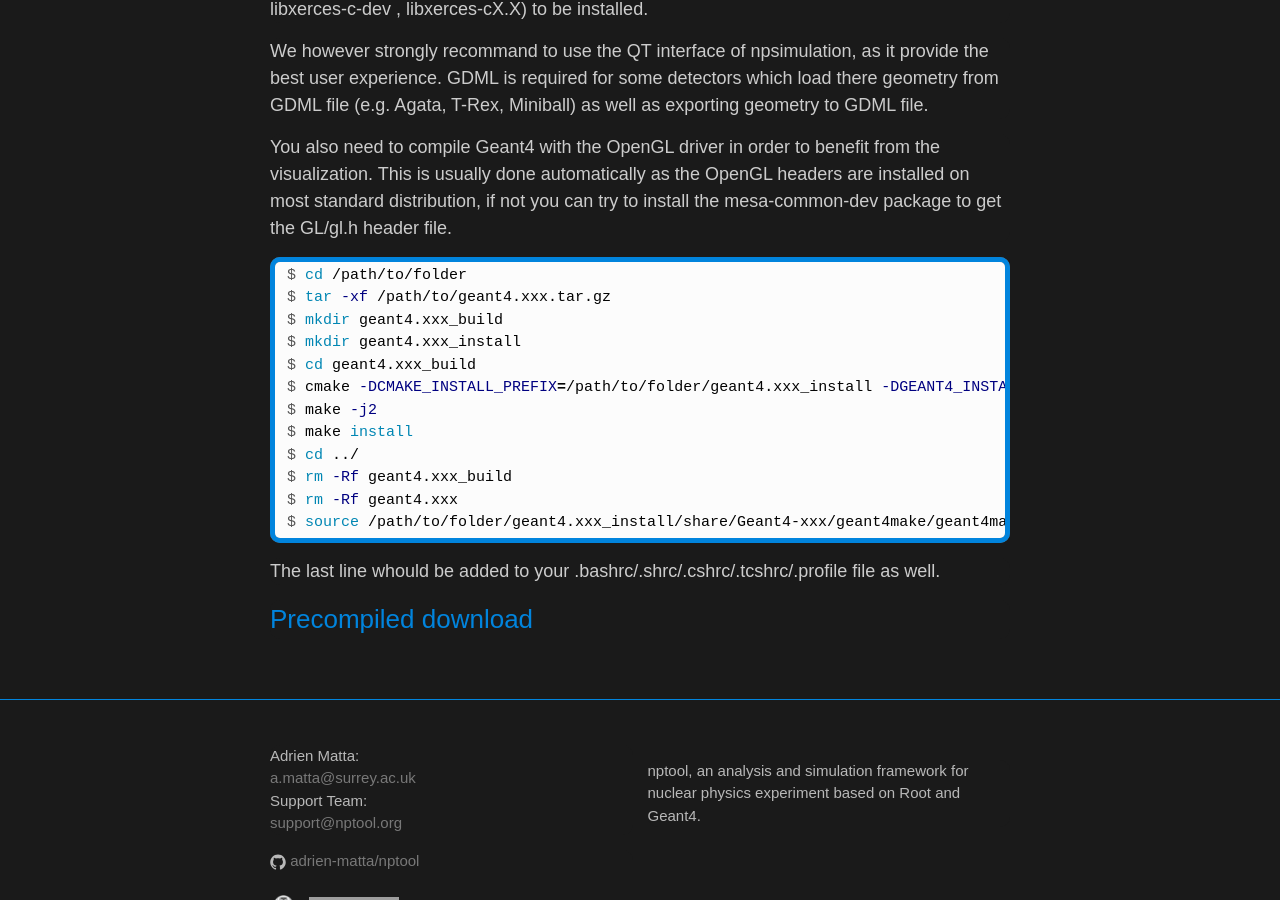
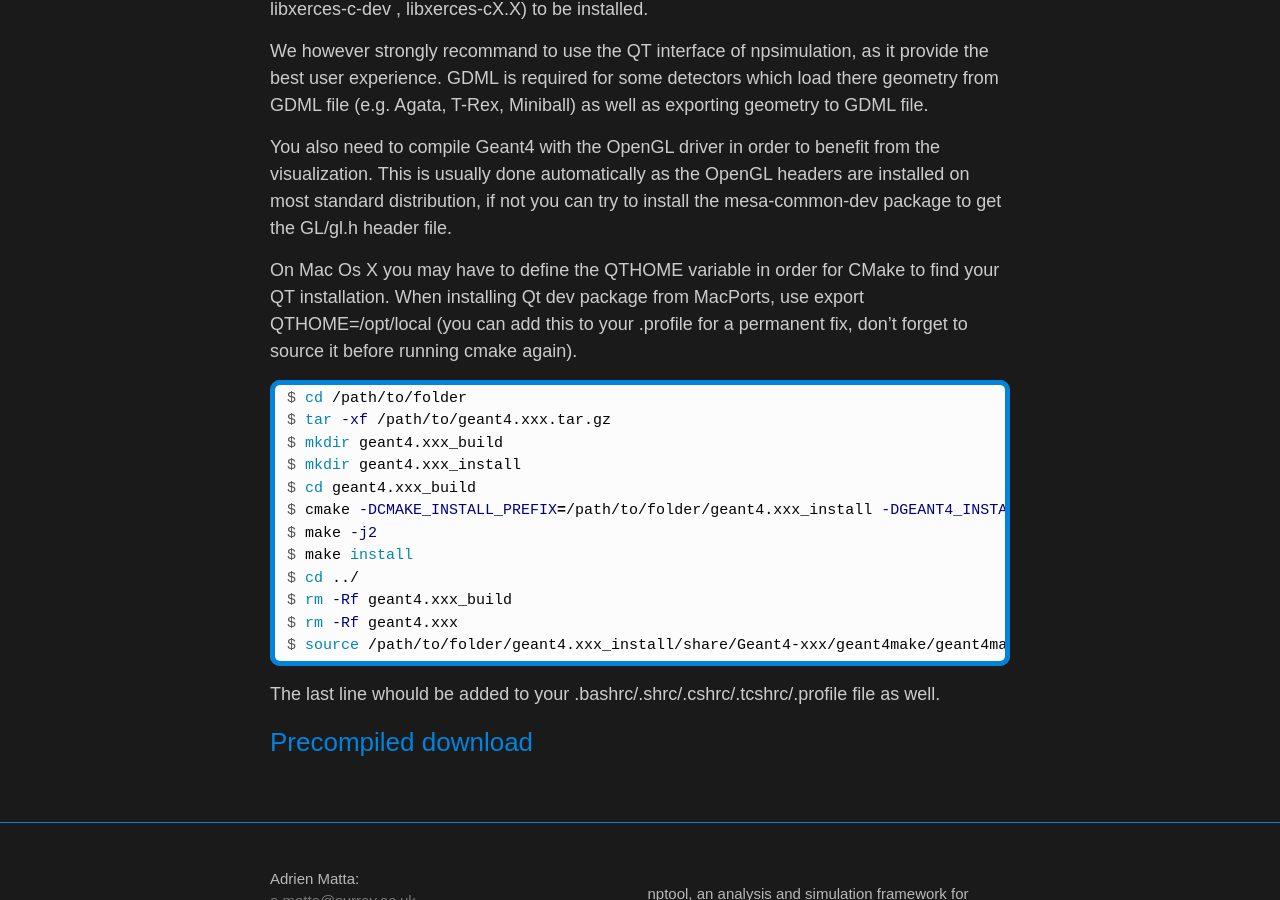
Before and after one commit to adrien-matta/nptool, a Jekyll site: the page built from _manual/root-geant4.md, in a window 1280 px wide and 900 px high, scrolled down 2866 px. Built offline with Jekyll 4.4.1, drawn with Linux system fonts in a browser that asks for light colours; some web fonts are replaced; grey boxes are pictures that could not be loaded.

Commit message:
* Adding fix for QT compilation of Geant4 on Mac OS X

```diff
--- a/_manual/root-geant4.md
+++ b/_manual/root-geant4.md
@@ -112,6 +112,8 @@ We however strongly recommand to use the QT interface of npsimulation, as it pro
 
 You also need to compile Geant4 with the OpenGL driver in order to benefit from the visualization. This is usually done automatically as the OpenGL headers are installed on most standard distribution, if not you can try to install the mesa-common-dev package to get the GL/gl.h header file.
 
+On Mac Os X you may have to define the QTHOME variable in order for CMake to find your QT installation. When installing Qt dev package from MacPorts, use export QTHOME=/opt/local (you can add this to your .profile for a permanent fix, don't forget to source it before running cmake again).
+
 {% highlight console %}
 $ cd /path/to/folder
 $ tar -xf /path/to/geant4.xxx.tar.gz
```
